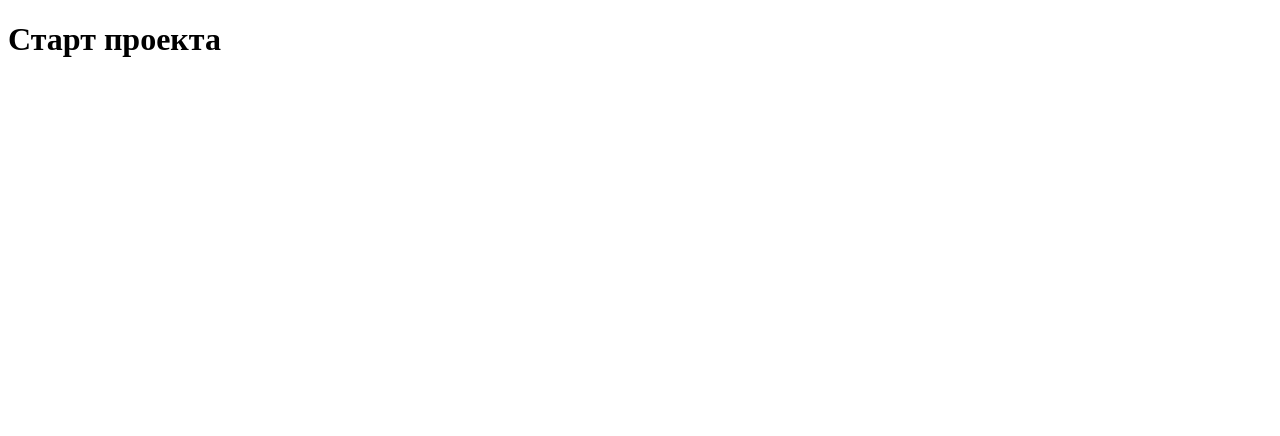
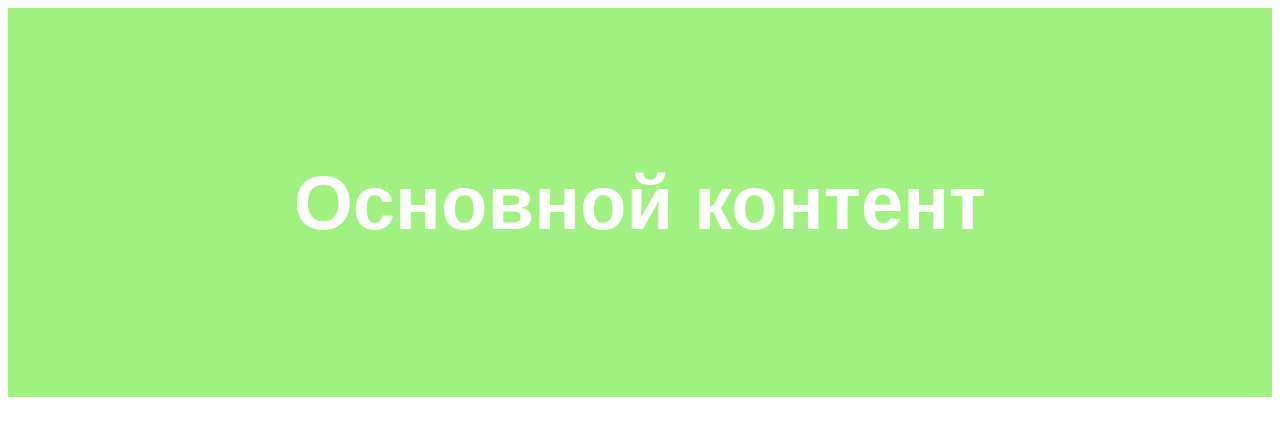
Before and after one commit to alexir4ik/test-project, a plain HTML site: page src/index.html in a window 1280 px wide. Drawn offline with Linux system fonts and the light colour scheme.

Commit message:
Main content for Website

```diff
--- a/src/css/main.css
+++ b/src/css/main.css
@@ -0,0 +1,8 @@
+.main{
+  background: #a0f180;
+  text-align: center;
+  padding: 100px;
+  font-size: 38px;
+  color: #fff;
+  font-family: sans-serif;
+}
--- a/src/index.html
+++ b/src/index.html
@@ -5,8 +5,11 @@
     <meta name="viewport" content="width=device-width, initial-scale=1.0" />
     <meta http-equiv="X-UA-Compatible" content="ie=edge" />
     <title>Document</title>
+    <link rel="stylesheet" href="css/main.css">
   </head>
   <body>
-    <h1>Старт проекта</h1>
+     <main class="main">
+       <h1>Основной контент</h1>
+     </main>
   </body>
 </html>
```
